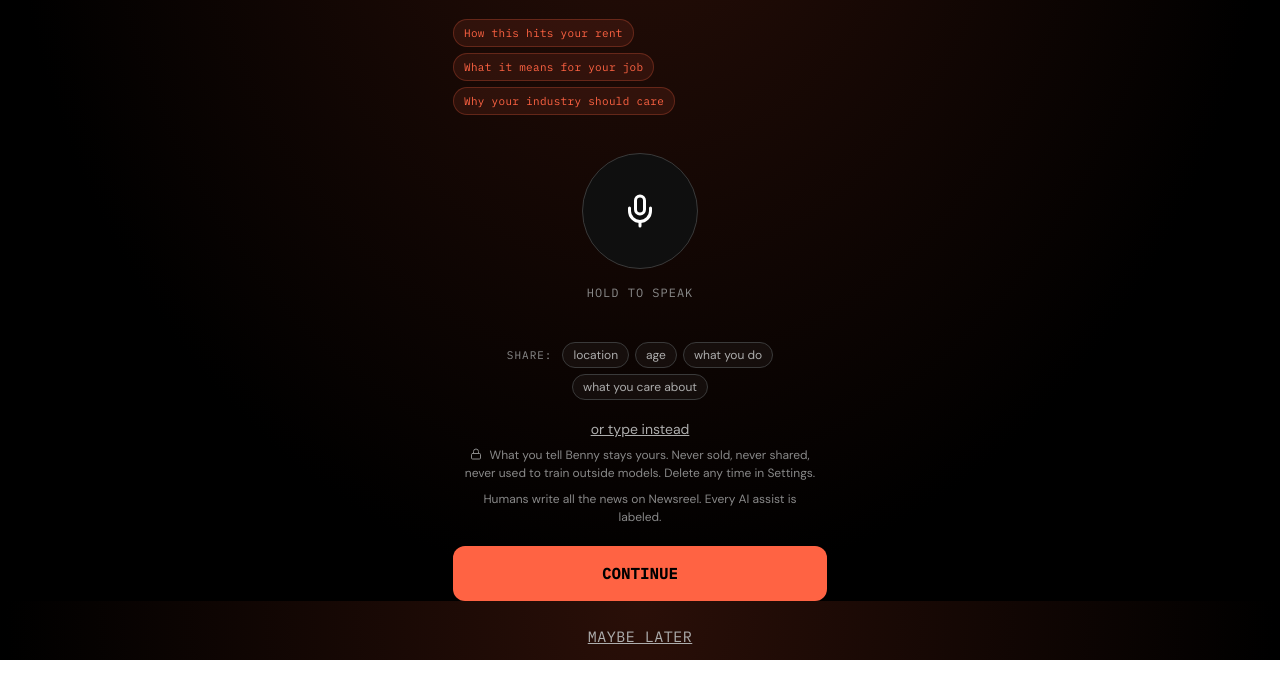
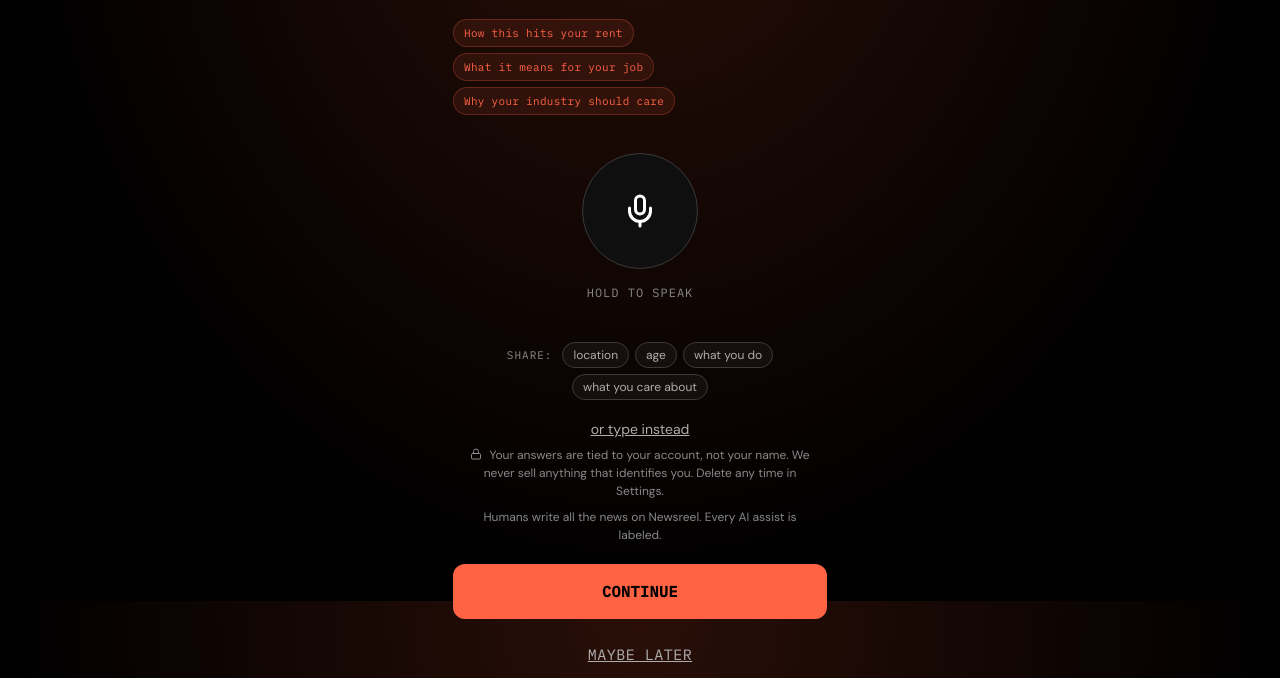
Before and after one commit to jbrew21/newsreel-prototype, a plain HTML site: page onboarding.html in a window 1280 px wide. Shown: the part 199-877 px from the top of the page. Drawn offline with Linux system fonts and the light colour scheme.

Commit message:
Benny privacy: honest framing — never sell *identifying* info, leaves room for aggregate
Co-Authored-By: Claude Opus 4.7 (1M context) <noreply@anthropic.com>

```diff
--- a/onboarding.html
+++ b/onboarding.html
@@ -212,7 +212,7 @@ h1 { font-family: var(--font-headline); font-size: 32px; line-height: 1.15; marg
 
   <p class="trust-line">
     <svg viewBox="0 0 24 24" width="12" height="12" fill="none" stroke="currentColor" stroke-width="2" stroke-linecap="round" stroke-linejoin="round" style="vertical-align:-1px;margin-right:4px;"><rect x="3" y="11" width="18" height="11" rx="2"/><path d="M7 11V7a5 5 0 0 1 10 0v4"/></svg>
-    What you tell Benny stays yours. Never sold, never shared, never used to train outside models. Delete any time in Settings.
+    Your answers are tied to your account, not your name. We never sell anything that identifies you. Delete any time in Settings.
   </p>
   <p class="trust-line" style="margin-top:-12px;">Humans write all the news on Newsreel. Every AI assist is labeled.</p>
 
```
